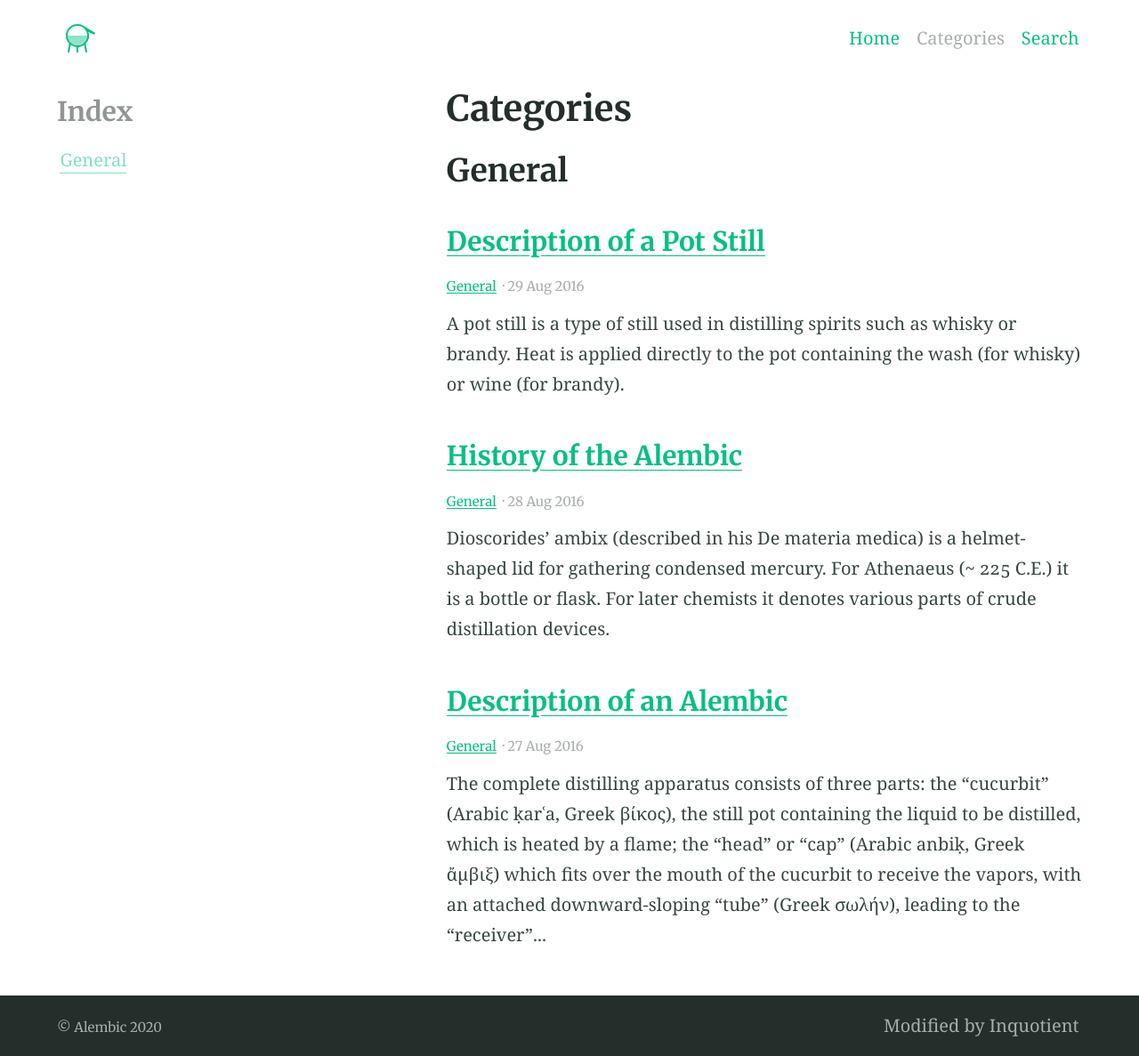
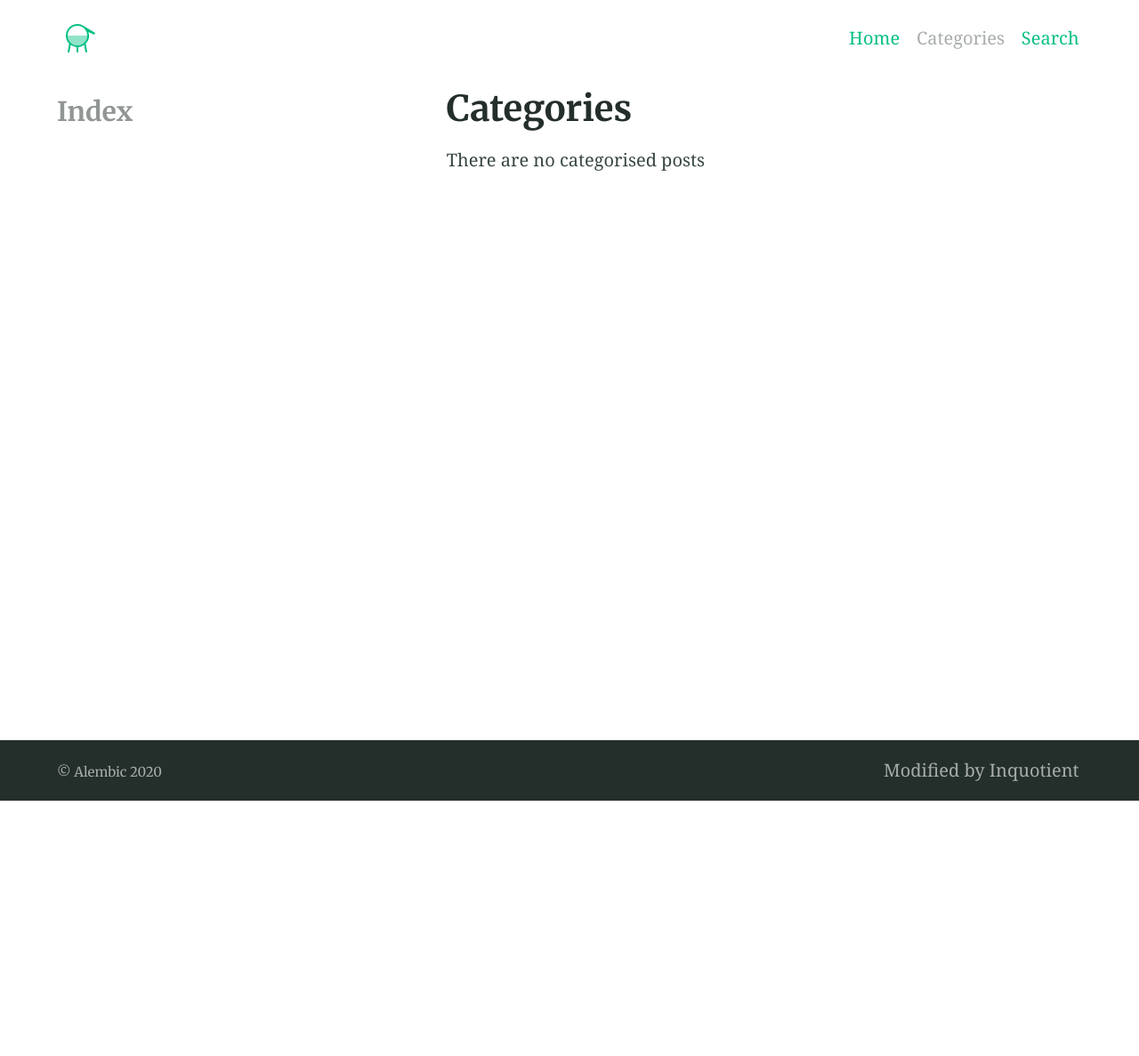
Before and after one commit to inquotient/inquotient.github.io, a Jekyll site: the page built from categories.md, in a window 1280 px wide. Shown: the whole page at 89% size. Built offline with Jekyll 4.4.1, drawn with Linux system fonts in a browser that asks for light colours; after the commit the page ends 900 px from its top, so only the background shows below that.

Commit message:
style modified

```diff
--- a/_includes/site-styles.html
+++ b/_includes/site-styles.html
@@ -1,4 +1,7 @@
 {% capture styles %}
   @import "alembic";
 {% endcapture %}
-<style>{{ styles | scssify | strip_newlines }}</style>
+<style>
+	{{ styles | scssify | strip_newlines }}
+	.typeset { font-family: Georgia, 'Nanum Gothic', serif !important; }
+</style>
--- a/_layouts/default.html
+++ b/_layouts/default.html
@@ -22,6 +22,7 @@
     {% endif %}
 
     <link rel="manifest" href="{{ "/manifest.json" | relative_url }}">
+    <link rel="stylesheet" href="https://fonts.googleapis.com/earlyaccess/nanumgothic.css">
     <meta name="theme-color" content="{{ site.manifest.theme_color | default: '#242e2b' }}"/>
 
     {% if site.css_inline == true %}
@@ -37,7 +38,7 @@
     {% include site-before-start.html %}
   </head>
 
-  <body class="layout-{{ page.layout }}{% if page.title %}  {{ page.title | slugify }}{% endif %}">
+  <body class="layout-{{ page.layout }}{% if page.title %}  {% endif %}">
     {% include site-icons.svg %}
 
     {{ content }}
--- a/_posts/2016-08-27-example-post-one.md
+++ /dev/null
@@ -1,14 +0,0 @@
----
-title: Description of an Alembic
-categories:
-- General
-feature_image: "https://picsum.photos/2560/600?image=872"
----
-
-The complete distilling apparatus consists of three parts: the "cucurbit" (Arabic ḳarʿa, Greek βίκος), the still pot containing the liquid to be distilled, which is heated by a flame; the "head" or "cap" (Arabic anbiḳ, Greek ἄμβιξ) which fits over the mouth of the cucurbit to receive the vapors, with an attached downward-sloping "tube" (Greek σωλήν), leading to the "receiver" (Arabic ḳābila, Greek ἄγγος or φιάλη) container.
-
-<!-- more -->
-
-Retorts have the "cap" and the "cucurbit" made into one. The anbik is also called the raʾs (head) of the cucurbit. The liquid in the cucurbit is heated or boiled; the vapour rises into the anbik, where it cools by contact with the walls and condenses, running down the spout into the receiver. A modern descendant of the alembic is the pot still, used to produce distilled beverages.
-
-_Originally from [Alembic - Wikipedia](https://en.wikipedia.org/wiki/Alembic)_
--- a/_posts/2016-08-28-example-post-two.md
+++ /dev/null
@@ -1,17 +0,0 @@
----
-title: History of the Alembic
-categories:
-- General
-feature_text: |
-  The History of the Alembic tool
----
-
-Dioscorides' ambix (described in his De materia medica) is a helmet-shaped lid for gathering condensed mercury. For Athenaeus (~ 225 C.E.) it is a bottle or flask. For later chemists it denotes various parts of crude distillation devices.
-
-<!-- more -->
-
-Alembic drawings appear in works of Cleopatra the Alchemist, Synesius, and Zosimos of Panopolis. There were alembics with two (dibikos) and three (tribikos) receivers.[4] According to Zosimos of Panopolis, the alembic was invented by Mary the Jewess.[5]
-
-The anbik is described by Ibn al-Awwam in his Kitab al-Filaha (Book of Agriculture), where he explains how rose-water is distilled. Amongst others, it is mentioned in the Mafatih al-Ulum (Key of Sciences) of Khwarizmi and the Kitab al-Asrar (Book of Secrets) of Al-Razi. Some illustrations occur in the Latin translations of works which are attributed to Geber.[2]
-
-_Originally from [Alembic - Wikipedia](https://en.wikipedia.org/wiki/Alembic)_
--- a/_posts/2016-08-29-example-post-three.md
+++ /dev/null
@@ -1,18 +0,0 @@
----
-title: Description of a Pot Still
-categories:
-- General
-excerpt: |
-  A pot still is a type of still used in distilling spirits such as whisky or brandy. Heat is applied directly to the pot containing the wash (for whisky) or wine (for brandy).
-feature_text: |
-  ## The Pot Still
-  The modern pot still is a descendant of the alembic, an earlier distillation device
-feature_image: "https://picsum.photos/2560/600?image=733"
-image: "https://picsum.photos/2560/600?image=733"
----
-
-A pot still is a type of still used in distilling spirits such as whisky or brandy. Heat is applied directly to the pot containing the wash (for whisky) or wine (for brandy). This is called a batch distillation (as opposed to a continuous distillation).
-
-At standard atmospheric pressure, alcohol boils at 78 °C (172 °F), while water boils at 100 °C (212 °F). During distillation, the vapour contains more alcohol than the liquid. When the vapours are condensed, the resulting liquid contains a higher concentration of alcohol. In the pot still, the alcohol and water vapour combine with esters and flow from the still through the condensing coil. There they condense into the first distillation liquid, the so-called "low wines". The low wines have a strength of about 25–35% alcohol by volume, and flow into a second still. It is then distilled a second time to produce the colourless spirit, collected at about 70% alcohol by volume. Colour is added through maturation in an oak aging barrel, and develops over time.
-
-The modern pot still is a descendant of the alembic, an earlier distillation device.
```
